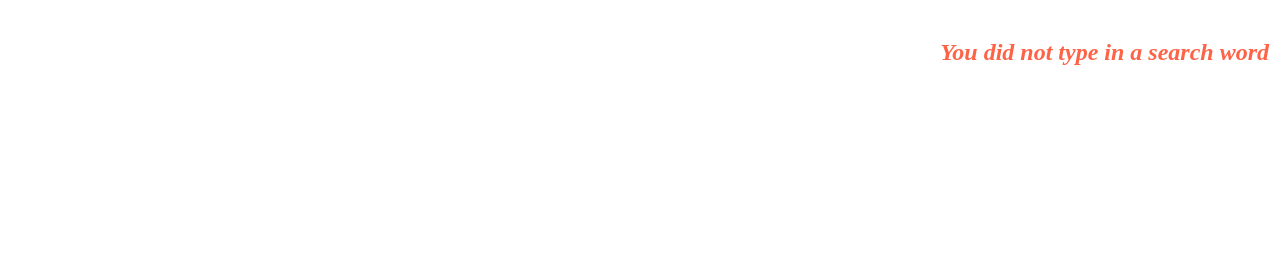
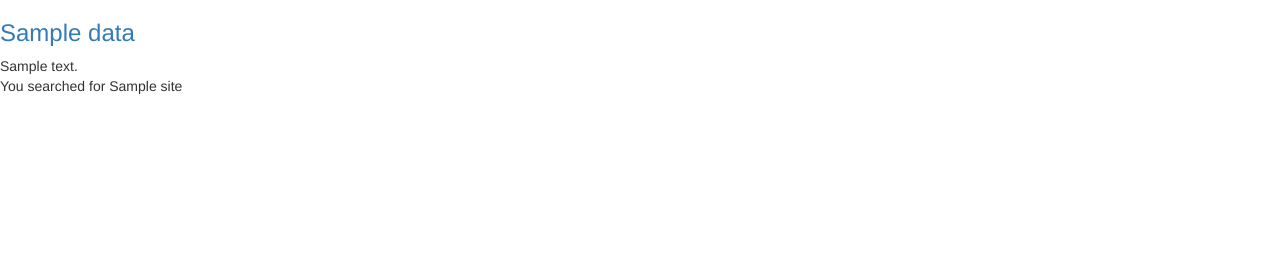
Before and after one commit to GeekHijabi/first_app, a Flask app: template src/templates/results.html in a window 1280 px wide. Shown: the top 264 px of the page. Run offline with Flask 2, Linux system fonts and the light colour scheme; the template is opened without the code that fills it: most values are stand-ins (such as "Sample title", 1, 10 or a date in 2020); some libraries are stand-ins or nearby versions.

Commit message:
added new function

```diff
--- a/src/main.py
+++ b/src/main.py
@@ -1,6 +1,11 @@
 from flask import Flask, render_template, request
+from flask_bootstrap import Bootstrap
+
 
 app = Flask(__name__, template_folder='templates')
+# bootstrap = Bootstrap()
+# bootstrap.init(app)
+bootstrap = Bootstrap(app)
 
 
 @app.route('/')
@@ -25,7 +30,8 @@ def search():
                 </div>
                  """
     }
-    return render_template('results.html',results =[data,data], title="Jinja")
+    return render_template('results.html', results =[data,data], site=site)
+
 
 if __name__ == '__main__':
     app.run(debug=True)
--- /dev/null
+++ b/src/templates/base.html
@@ -0,0 +1,11 @@
+{% extends "bootstrap/base.html" %}
+{% block title %}This is an example page{% endblock %}
+
+{% block navbar %}
+<div class="navbar navbar-fixed-top">
+  <!-- ... -->
+</div>
+{% endblock %}
+
+{% block content %}
+{% endblock %}
--- a/src/templates/index.html
+++ b/src/templates/index.html
@@ -29,7 +29,7 @@
                     }
                 </style>
                 <div style="background-size:272px 92px;height:92px;width:272px" title="Google" align="left" id="hplogo" onload="window.lol&&lol()">
-                    <img src="{{url_for("static", filename="google-logo.PNG ")}}" />
+                    <img src="{{url_for("static", filename="google-logo.PNG")}}" />
                 </div>
             </div>
 
--- a/src/templates/results.html
+++ b/src/templates/results.html
@@ -1,7 +1,7 @@
-{%extends'index.html' %}
+{%extends'base.html' %}
 {% block body %}
  <div>
-    {%if not search_param %}
+    {%if not site %}
      <div class="error">
       <h2>You did not type in a search word</h2>
      </div>
@@ -25,7 +25,7 @@
    {% endfor %}
  </div>
   <div class="right-content">
-      You searched for Jinja
+      You searched for {{ site }}
   </div>
 </div>
 {% endif %}
```
Also changed, not shown: src/static/css/bootstrap-responsive.min.css (added), src/static/css/bootstrap.min.css (added), src/static/img/glyphcions-halflings-white.png (added), src/static/img/glyphcions-halflings.png (added), src/static/js/bootstrap.min.js (added).
